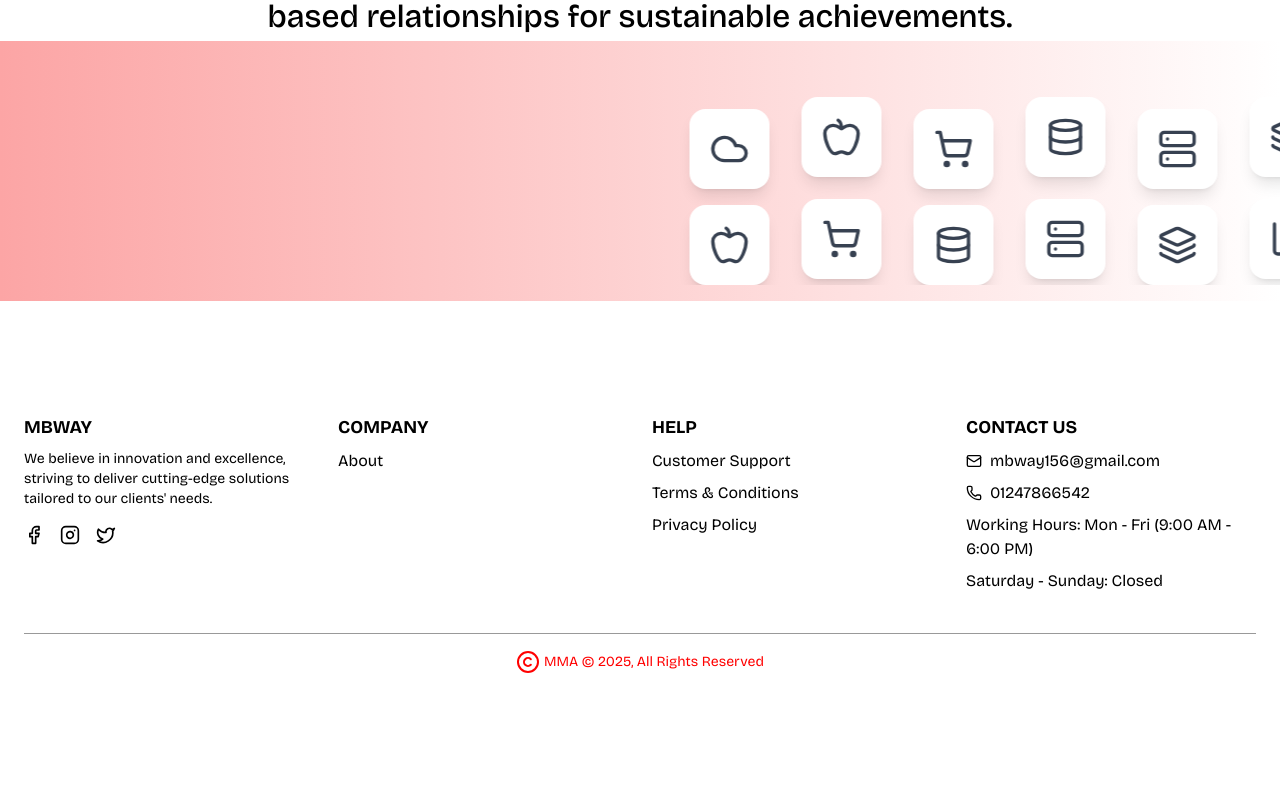
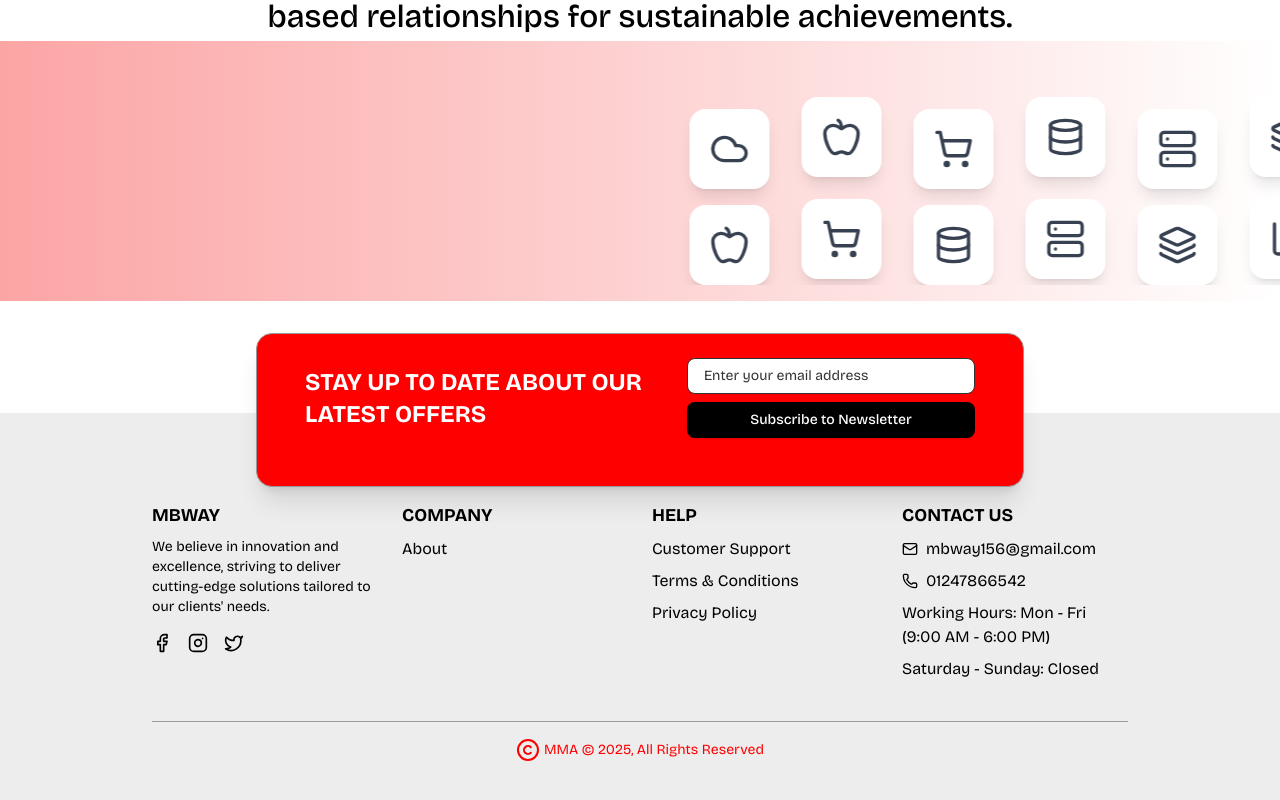
Before and after one commit to montaser77789/MBWAY-Main-Website, a Next.js app: page / in a window 1280 px wide. Shown: the part 5770-6570 px from the top of the page. Before the commit the page ends 6444 px from the top, so only its background shows below. Built offline with nearby package versions, Linux system fonts and the light colour scheme.

Commit message:
Medical Page

```diff
--- a/src/components/footer/index.tsx
+++ b/src/components/footer/index.tsx
@@ -16,7 +16,7 @@ import { usePathname } from "next/navigation";
 export default function Footer() {
   const pathname  = usePathname()
   return (
-    <footer className={pathname.startsWith("/medical") ? "container relative bg-[#EDEDED]  dark:bg-[#353535]  py-10 mt-0" : "mt-28"} >
+    <footer className={pathname.startsWith("/medical") ? "container relative bg-[#EDEDED]  dark:bg-[#353535]  py-10 mt-0" : "mt-28 container relative bg-[#EDEDED]  dark:bg-[#353535]  py-10"} >
       <div className="  w-full mx-auto px-6">
         {/* Newsletter Section */}
         <Card className="bg-[#FF0000] absolute w-full -top-20 left-1/2 -translate-x-1/2 max-w-3xl text-white p-6 rounded-2xl shadow-xl">
```
